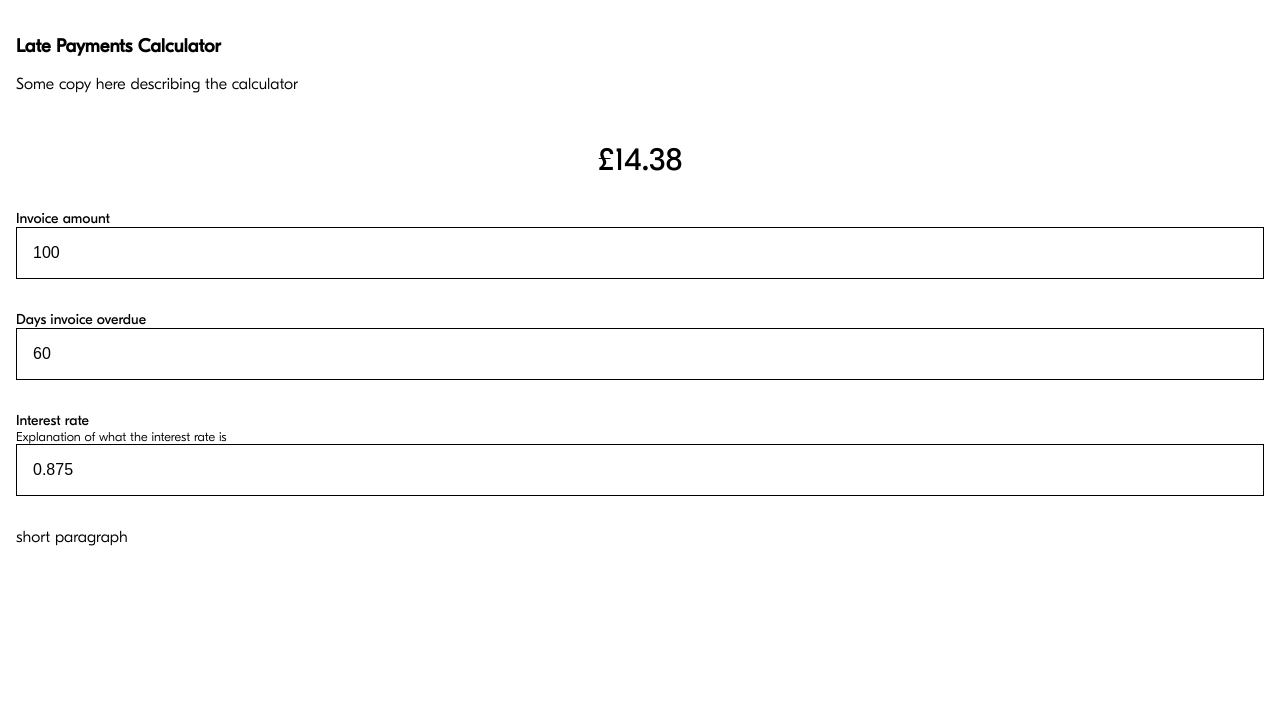
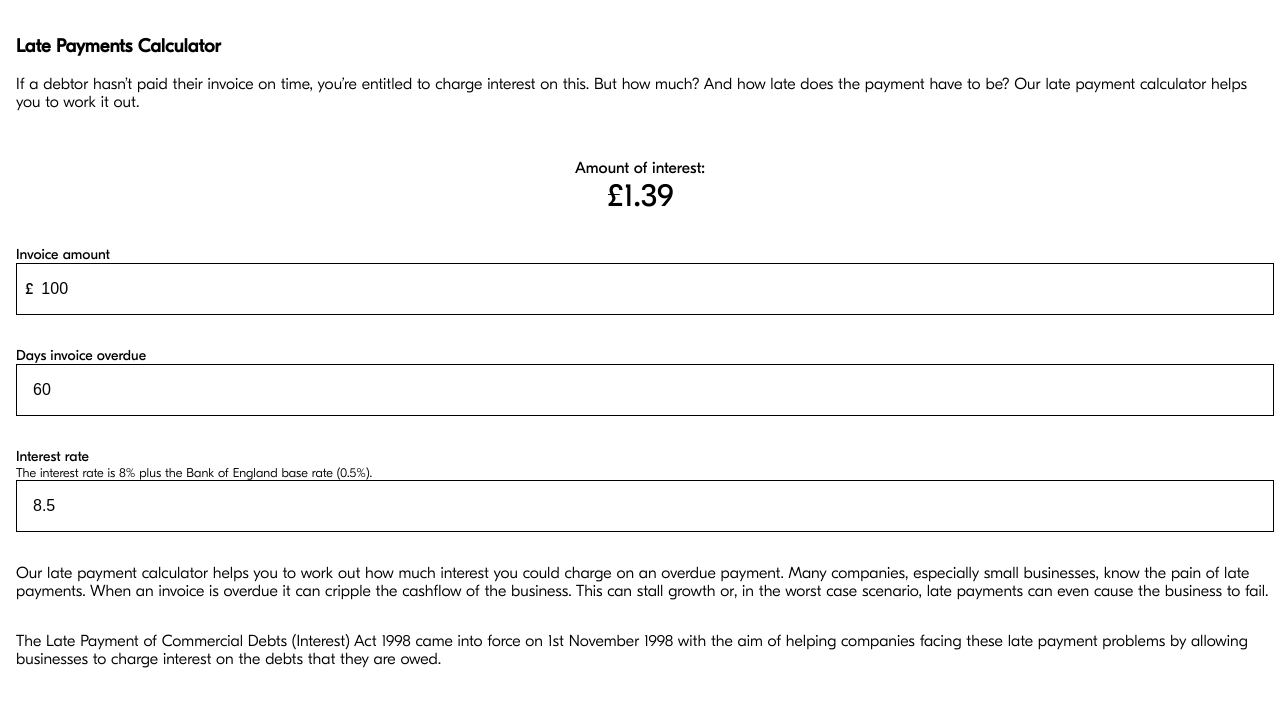
Before and after one commit to fluidly/late-payments-calculator, a website: page index.html in a window 1280 px wide. Drawn offline with Linux system fonts and the light colour scheme.

Commit message:
💅🏻 final tweaks

```diff
--- a/index.css
+++ b/index.css
@@ -36,21 +36,46 @@ form {
 .result {
   display: flex;
   justify-content: center;
-  font-size: 2rem;
+  flex-direction: column;
+  align-items: center;
   padding: 1rem;
   position: sticky;
   top: 0;
   background-color: white;
 }
 
+.result_text {
+}
+
+.result_amount {
+  font-size: 2rem;
+}
+
 .input_group input {
-  padding: 1rem;
+  padding: 1rem 0.5rem 1rem 0.5rem;
+  font-size: 1rem;
+  width: 100%;
+  outline: none;
+  border: 0;
+}
+
+.inline {
+  display: inline;
+}
+
+.input_group .inline {
   border: solid black 1px;
-  font-size: 1rem;
+  padding-left: 0.5rem;
+  width: 100%;
+  justify-content: stretch;
+  display: flex;
+  align-items: center;
 }
 
 .input_group label {
   font-size: 0.9rem;
+  position: relative;
+  cursor: pointer;
 }
 
 .bottom_copy {
--- a/index.html
+++ b/index.html
@@ -9,31 +9,40 @@
 <body>
   <div class="calculator_title">
     <h3>Late Payments Calculator</h3>
-    <p>
-      Some copy here describing the calculator
-    </p>
+
+    <p> If a debtor hasn’t paid their invoice on time, you’re entitled to charge interest on this. But how much? And how late does the payment have to be? Our late payment calculator helps you to work it out.</p>
   </div>
   <div>
 
     <form class="calculator" action="" method="post">
       <div class="result">
-        <span>£</span><span id="result">10</span>
+        <span class="result_text">Amount of interest:</span>
+        <span class="result_amount" id="result"></span>
       </div>
       <div class="input_group">
         <label for="amount">Invoice amount</label>
-        <input type="number" name="invoice_amount" id="amount" value="100" class="form_input">
+          <span class="inline">
+            £<input type="number" name="invoice_amount" id="amount" value="100" class="form_input">
+          </span>
       </div>
       <div class="input_group">
         <label for="days">Days invoice overdue</label>
-        <input type="number" name="day_invoice_overdue" id="days" value="60" class="form_input">
+        <span class="inline">
+          <input type="number" name="day_invoice_overdue" id="days" value="60" class="form_input">
+        </span>
       </div>
       <div class="input_group">
         <label for="interest">Interest rate</label>
-        <span class="explanation">Explanation of what the interest rate is</span>
-        <input type="number" name="interest_rate" id="interest" value="8.75" class="form_input">
+        <span class="explanation">The interest rate is 8% plus the Bank of England base rate (0.5%). </span>
+        <span class="inline">
+          <input type="number" name="interest_rate" id="interest" value="8.75" class="form_input">
+        </span>
       </div>
       <p class="bottom_copy">
-        short paragraph
+        Our late payment calculator helps you to work out how much interest you could charge on an overdue payment. Many companies, especially small businesses, know the pain of late payments. When an invoice is overdue it can cripple the cashflow of the business. This can stall growth or, in the worst case scenario, late payments can even cause the business to fail.</p>
+
+      <p class="bottom_copy">
+      The Late Payment of Commercial Debts (Interest) Act 1998 came into force on 1st November 1998 with the aim of helping companies facing these late payment problems by allowing businesses to charge interest on the debts that they are owed.
       </p>
 
     </div>
--- a/index.js
+++ b/index.js
@@ -1,6 +1,6 @@
 ;(function() {
   function calculate({ amount, days, interest }) {
-    const result = ((amount * interest) / 365) * days
+    const result = ((amount * (interest / 100)) / 365) * days
     return { errors: {}, result }
   }
 
@@ -30,7 +30,7 @@
     }
 
     document.getElementById('result').textContent =
-      Math.floor(result * 100) / 100
+      '£' + Math.floor(result * 100) / 100
   }
 
   function mount(model, view) {
@@ -41,7 +41,7 @@
     init(signal, model)
   }
 
-  const initialValues = { amount: 100, days: 60, interest: 0.875 }
+  const initialValues = { amount: 100, days: 60, interest: 8.5 }
 
   const initalState = {
     values: initialValues,
```
